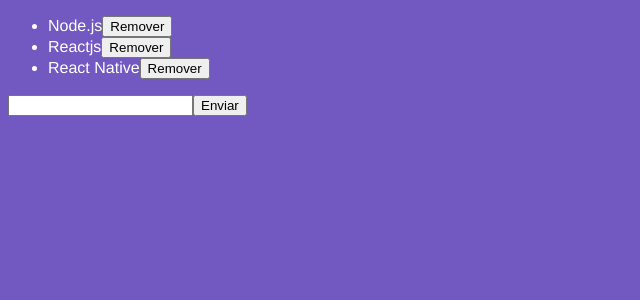
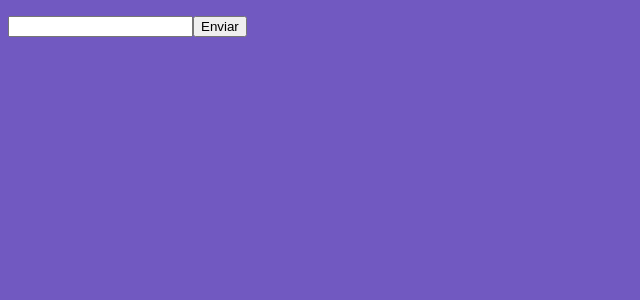
Before and after one commit to Lorenalgm/modulo4, a React app: page / in a window 1280 px wide. Shown: the top 300 px of the page, without its empty margins (0-640 px from the left). Built offline with nearby package versions, Linux system fonts and the light colour scheme.

Commit message:
Criados components

```diff
--- a/src/components/TechList.js
+++ b/src/components/TechList.js
@@ -4,12 +4,29 @@
 class TechList extends Component {
 	state = {
 		newTech: '',
-		techs: [
-			'Node.js',
-			'Reactjs',
-			'React Native'
-		]
+		techs: []
 	};
+
+	// Executa assim que o componente aparece em tela
+	componentDidMount() {
+		const techs = localStorage.getItem('techs');
+
+		if (techs) {
+			this.setState({ techs: JSON.parse(techs) });
+		}
+	}
+
+	// Executa sempre que houver alterações nas props ou estado
+	componentDidUpdate(_, prevState) {
+		if (prevState.techs != this.state.techs) {
+			localStorage.setItem('techs', JSON.stringify(this.state.techs));
+		}
+	}
+
+	// Executado quando o componete deixa de existir
+	// componentWillUnmount() {
+
+	// }
 
 	handleInputChange = e => {
 		this.setState({ newTech: e.target.value });
```
